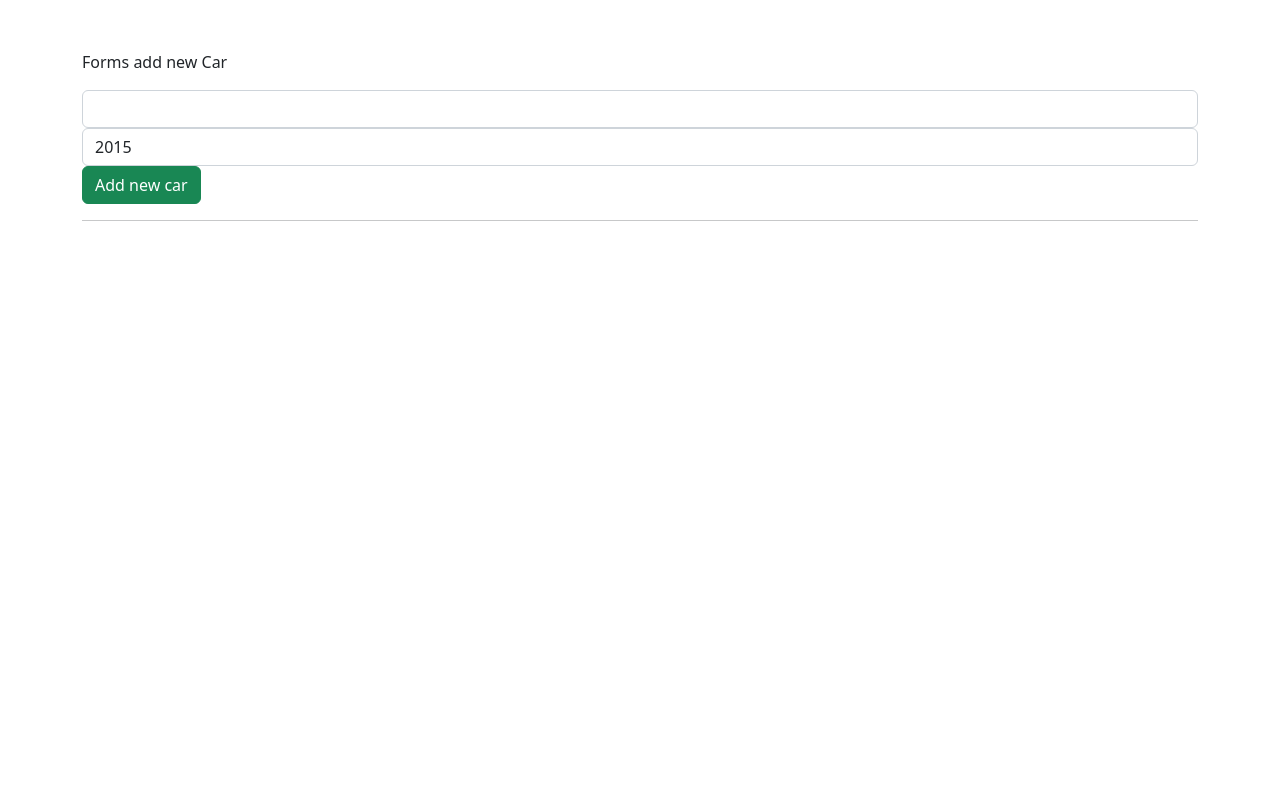
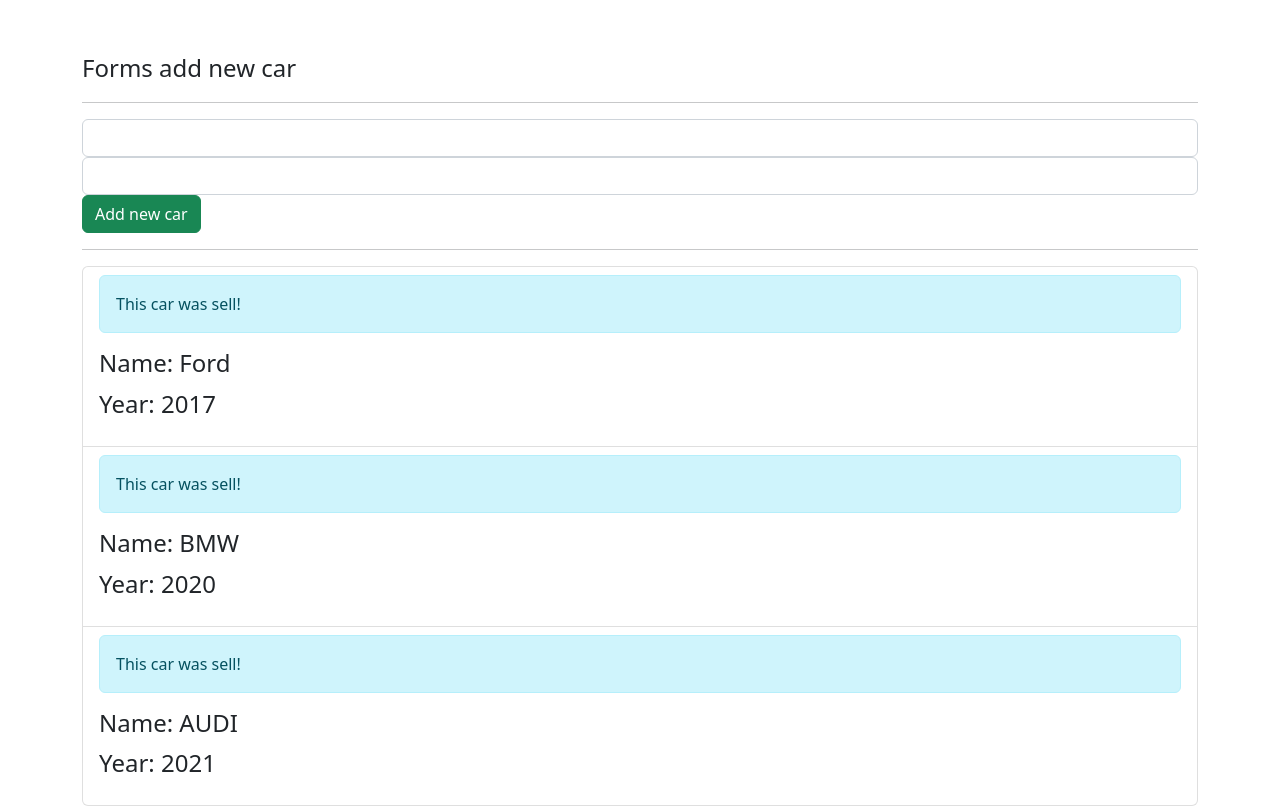
Before and after one commit to OlehNoskov/Learning-Angular, an Angular app in the folder client/: page / in a window 1280 px wide. Built offline with nearby package versions, Linux system fonts and the light colour scheme.

Commit message:
Learning Angular css @contentChild

```diff
--- a/client/src/app/add-car/add-car.component.html
+++ b/client/src/app/add-car/add-car.component.html
@@ -1,3 +1,8 @@
-<input type="text" class="form-control" [ngModel]="carName">
-<input type="text" class="form-control" [ngModel]="carYear">
-<button class="btn btn-success" (click)="addCar()"> Add new car</button>
+<!--Способы получения данных из шаблона-->
+
+<!--<input type="text" class="form-control" [ngModel]="carName">-->
+<!--<input type="text" class="form-control" [ngModel]="carYear">-->
+
+<input type="text" class="form-control" #carNameInput>
+<input type="text" class="form-control" #carYearInput>
+<button class="btn btn-success" (click)="addCar(carNameInput)"> Add new car</button>
--- a/client/src/app/add-car/add-car.component.ts
+++ b/client/src/app/add-car/add-car.component.ts
@@ -1,4 +1,4 @@
-import {Component, EventEmitter, Output} from '@angular/core';
+import {Component, ElementRef, EventEmitter, Output, ViewChild} from '@angular/core';
 
 @Component({
   selector: 'app-add-car',
@@ -6,18 +6,27 @@ import {Component, EventEmitter, Output} from '@angular/core';
   styleUrls: ['./add-car.component.css']
 })
 export class AddCarComponent {
-  carName = '';
-  carYear = 2015;
+  // carName = '';
+  // carYear = 2015;
+
   // Экземпляр класса EventEmitter
   @Output('onAddCar') carEmitter = new EventEmitter<{ name: string, year: number }>();
 
-  addCar() {
+  // Декоратор
+  @ViewChild('carYearInput') carYearInput: ElementRef | undefined;
+
+  addCar(carNameElement: HTMLInputElement) {
+
+    //получение данных из шаблона
+    console.log(carNameElement.value)
+
     this.carEmitter.emit({
-      name: this.carName,
-      year: this.carYear
+      name: carNameElement.value,
+      year: this.carYearInput?.nativeElement.value
     })
-    this.carName = '';
-    this.carYear = 2015;
+    carNameElement.value = '';
+    // @ts-ignore
+    this.carYearInput.nativeElement.value = 2015;
   }
 
   constructor() {
--- a/client/src/app/car/car.component.html
+++ b/client/src/app/car/car.component.html
@@ -1,2 +1,5 @@
 <!--<p>{{'Name:'}} {{getName()}} Year: {{carYear}}</p>-->
 <!--<p>{{'Name:'}} {{carItem.name}} Year: {{carItem.year}}</p>-->
+
+<div class="alert alert-info">This car was sell!</div>
+<ng-content></ng-content>
--- a/client/src/app/car/car.component.ts
+++ b/client/src/app/car/car.component.ts
@@ -1,7 +1,7 @@
-import {Component, Input} from '@angular/core';
+import {Component, ContentChild, ElementRef, Input} from '@angular/core';
 
 @Component({
-  selector: '.app-car',
+  selector: 'app-car',
   templateUrl: './car.component.html',
   styleUrls: ['./car.component.css']
 })
@@ -9,8 +9,14 @@ export class CarComponent {
   carName = 'Ford';
   carYear = 2010;
   @Input() carItem: { name: string; year: number; } | undefined;
+  @ContentChild('carHeading') carHeading : ElementRef | undefined;
 
   getName() {
     return this.carName
   }
+
+
+  ngAfterViewInit() {
+    console.log(this.carHeading)
+  }
 }
--- a/client/src/app/cars/cars.component.css
+++ b/client/src/app/cars/cars.component.css
@@ -5,3 +5,7 @@ div.app-car {
 .big-text {
   font-size: 150%;
 }
+
+p{
+  font-size: 24px;
+}
--- a/client/src/app/cars/cars.component.html
+++ b/client/src/app/cars/cars.component.html
@@ -83,8 +83,15 @@
 
 <!--подписываемся на событие-->
 <p>
-  Forms add new Car
+  Forms add new car
 </p>
+<hr>
 <app-add-car (onAddCar)="updateCarList($event)"></app-add-car>
 <hr>
-<div class="app-car" *ngFor="let car of cars" [carItem]="car"></div>
+
+<div class="list-group">
+  <app-car class="list-group-item" *ngFor="let car of cars" [carItem]="car">
+    <h4 #carHeading class="list-group-item-heading">{{'Name:'}} {{car.name}}</h4>
+    <p class="list-group-item-text">{{'Year:'}} {{car.year}}</p>
+  </app-car>
+</div>
--- a/client/src/app/cars/cars.component.ts
+++ b/client/src/app/cars/cars.component.ts
@@ -1,9 +1,11 @@
-import {Component} from '@angular/core';
+import {Component, ViewEncapsulation} from '@angular/core';
 
 @Component({
   selector: '.app-cars',
   templateUrl: './cars.component.html',
-  styleUrls: ['./cars.component.css']
+  styleUrls: ['./cars.component.css'],
+  // Глобальный селектор стилей
+  encapsulation : ViewEncapsulation.None
 })
 export class CarsComponent {
   addCarStatus = '';
@@ -67,4 +69,6 @@ export class CarsComponent {
   // }
 
 
+
+
 }
```
Also changed, not shown: client/notes.txt, 1 other file (tests, documents, lock files or other folders).
